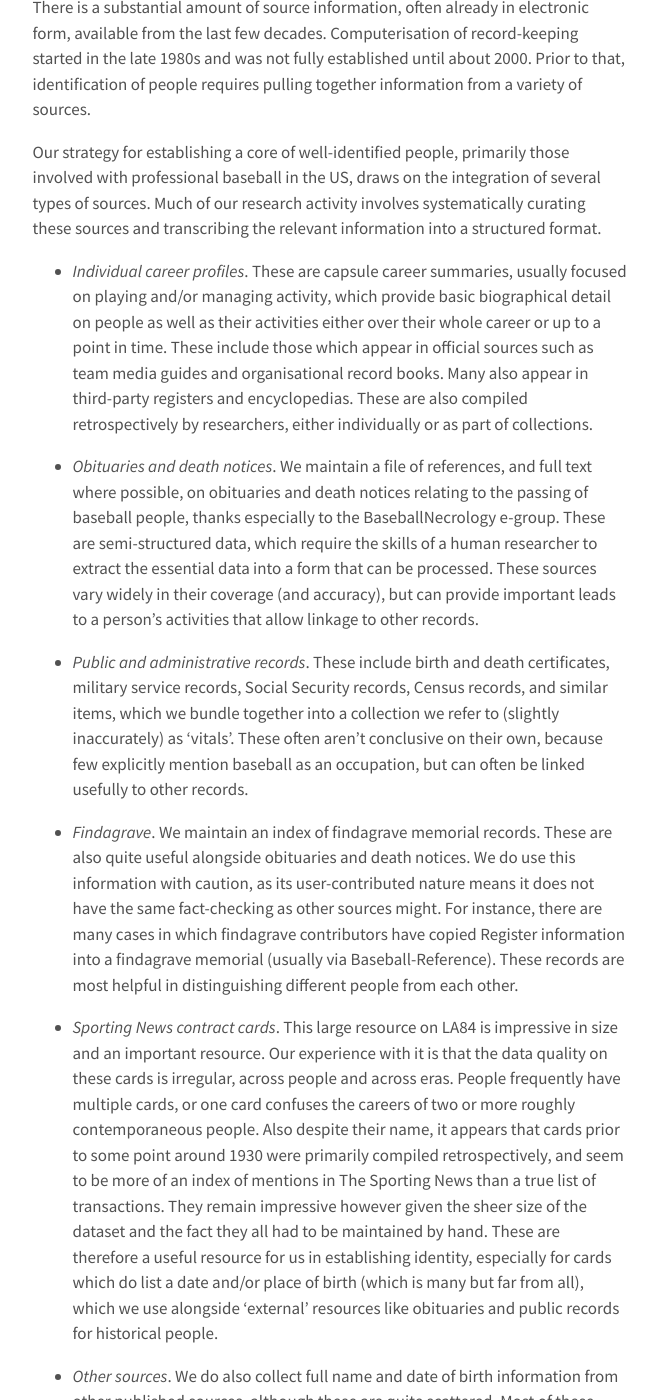
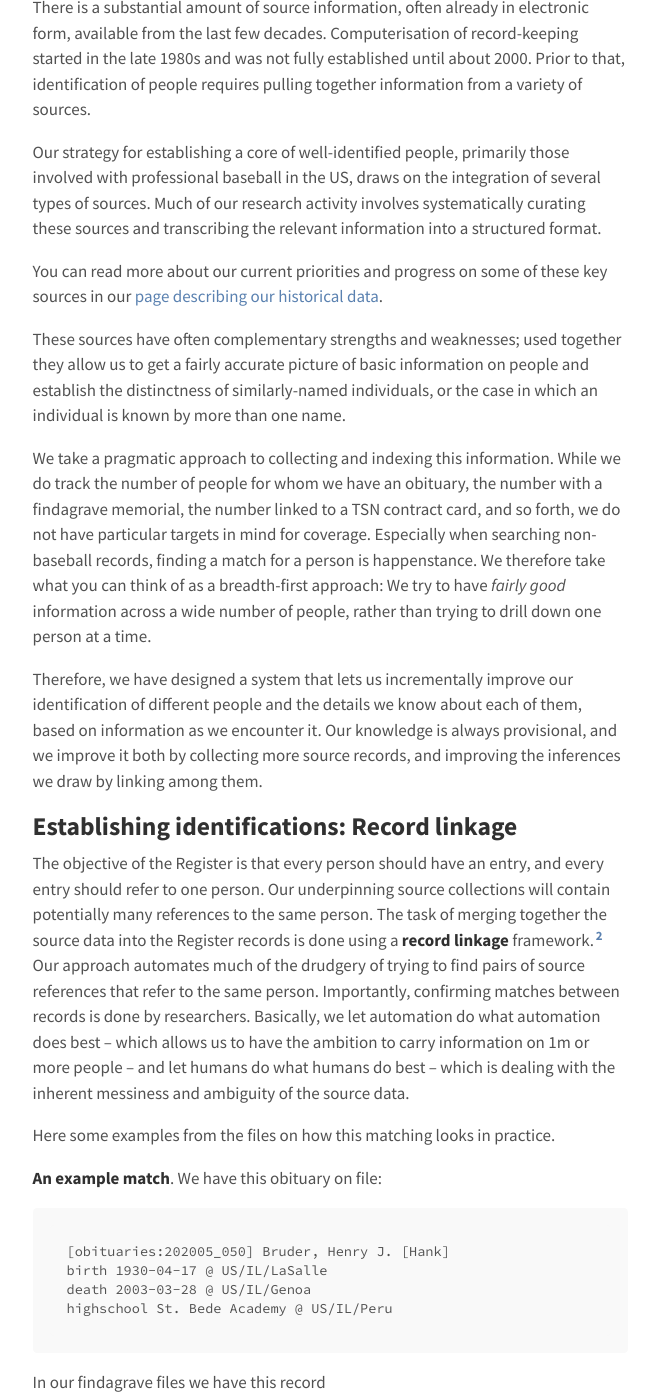
Before and after one commit to chadwickbureau/chadwickbureau.github.io, a Jekyll site: the page built from doc/bioclusters.md, in a window 1280 px wide and 1400 px high, scrolled down 1761 px. Shown: the whole window, without its empty margins (310-967 px from the left). Built offline with Jekyll 4.4.1, drawn with Linux system fonts in a browser that asks for light colours; our own code applies the rules of GitHub Pages for plain Markdown files; some of the changed text lies outside the part shown.

Commit message:
Refactor source descriptions out of bioclusters into Lee Allen, link to historical description.

```diff
--- a/doc/bioclusters.md
+++ b/doc/bioclusters.md
@@ -87,66 +87,8 @@ the integration of several types of sources. Much of our research
 activity involves systematically curating these sources and transcribing
 the relevant information into a structured format.
 
-
-* _Individual career profiles_. These are capsule career summaries,
-usually focused on playing and/or managing activity, which provide basic
-biographical detail on people as well as their activities either over
-their whole career or up to a point in time. These include those which
-appear in official sources such as team media guides and organisational
-record books. Many also appear in third-party registers and
-encyclopedias. These are also compiled retrospectively by researchers,
-either individually or as part of collections.
-
-* _Obituaries and death notices_. We maintain a file of references,
-and full text where possible, on obituaries and death notices relating
-to the passing of baseball people, thanks especially to the
-BaseballNecrology e-group. These are semi-structured data, which require
-the skills of a human researcher to extract the essential data into a
-form that can be processed. These sources vary widely in their coverage
-(and accuracy), but can provide important leads to a person's activities
-that allow linkage to other records.
-
-* _Public and administrative records_. These include birth and death
-certificates, military service records, Social Security records, Census
-records, and similar items, which we bundle together into a collection
-we refer to (slightly inaccurately) as 'vitals'. These often aren't
-conclusive on their own, because few explicitly mention baseball as an
-occupation, but can often be linked usefully to other records.
-
-* _Findagrave_. We maintain an index of findagrave memorial records.
-These are also quite useful alongside obituaries and death notices. We
-do use this information with caution, as its user-contributed nature
-means it does not have the same fact-checking as other sources might.
-For instance, there are many cases in which findagrave contributors have
-copied Register information into a findagrave memorial (usually via
-Baseball-Reference). These records are most helpful in distinguishing
-different people from each other.
-
-* _Sporting News contract cards_. This large resource on LA84 is
-impressive in size and an important resource. Our experience with it is
-that the data quality on these cards is irregular, across people and
-across eras. People frequently have multiple cards, or one card confuses
-the careers of two or more roughly contemporaneous people. Also despite
-their name, it appears that cards prior to some point around 1930 were
-primarily compiled retrospectively, and seem to be more of an index of
-mentions in The Sporting News than a true list of transactions. They
-remain impressive however given the sheer size of the dataset and the
-fact they all had to be maintained by hand. These are therefore a useful
-resource for us in establishing identity, especially for cards which do
-list a date and/or place of birth (which is many but far from all),
-which we use alongside 'external' resources like obituaries and public
-records for historical people.
-
-* _Other sources_. We do also collect full name and date of birth
-information from other published sources, although these are quite
-scattered. Most of these come from rosters, whether official rosters
-from leagues or clubs, or rosters as presented in newspapers. Historical
-rosters rarely list full dates of birth, but often do list (supposed)
-ages, which allows us to estimate a date of birth within a year based on
-age and date of publication of the document. We also are looking for
-other similar systematic sources to compile: the **Weiss
-questionnaires** now on Ancestry.com are of particular interest for
-someone to assist in compiling a comprehensive index of.
+You can read more about our current priorities and progress on some
+of these key sources in our [page describing our historical data](/doc/historical).
 
 These sources have often complementary strengths and weaknesses; used
 together they allow us to get a fairly accurate picture of basic
```
Also changed, not shown: doc/leeallen.md (+26 -7 lines).
